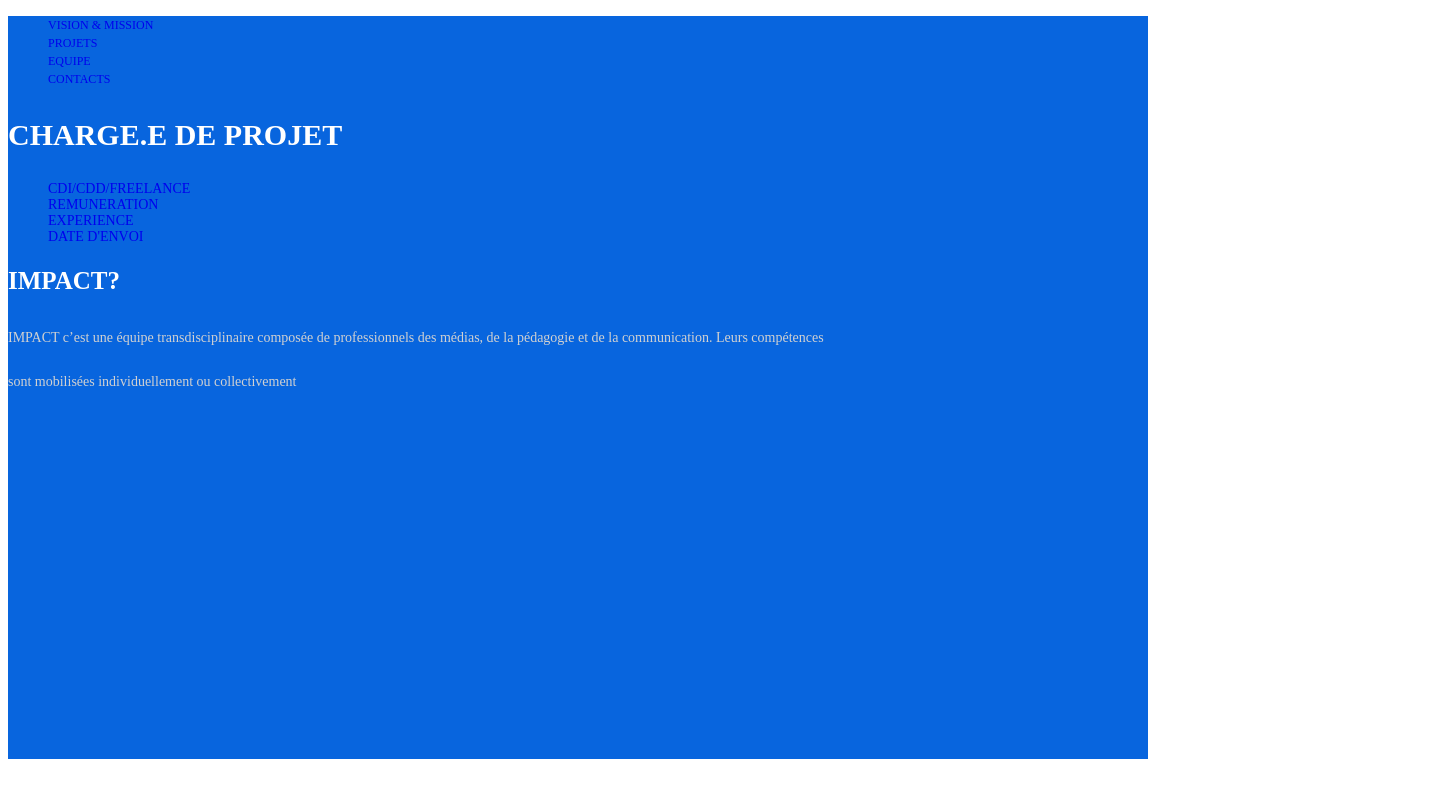
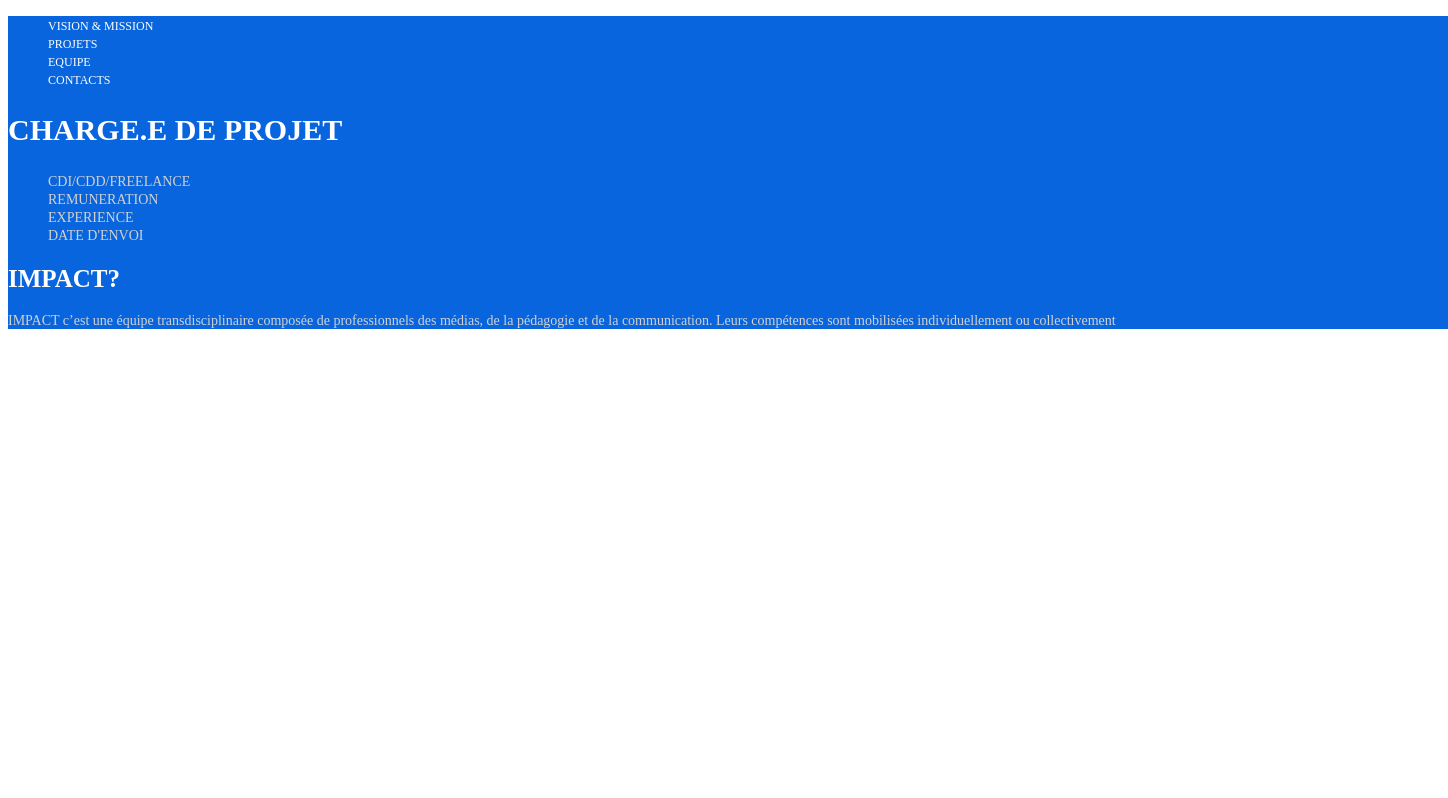
Before and after one commit to khatunakhomasuridze08/assigment15-4, a plain HTML site: page index.html in a window 1280 px wide. Shown: the whole page, 1448 px wide, since content can reach past the window. Drawn offline with Linux system fonts and the light colour scheme.

Commit message:
finish html css

```diff
--- a/index.html
+++ b/index.html
@@ -12,20 +12,20 @@
     <header>
         <nav>
             <ul>
-                <li class="font_px">
-                    <a href="#">VISION & MISSION</a>
+                <li>
+                    <a class="font_px" href="#">VISION & MISSION</a>
                 </li>
 
-                <li class="font_px">
-                    <a href="#">PROJETS</a>
+                <li>
+                    <a  class="font_px" href="#">PROJETS</a>
                 </li>
 
-                <li class="font_px">
-                    <a href="#">EQUIPE</a>
+                <li>
+                    <a class="font_px" href="#">EQUIPE</a>
                 </li>
 
-                <li class="font_px">
-                    <a href="#">CONTACTS</a>
+                <li>
+                    <a class="font_px" href="#">CONTACTS</a>
                 </li>
             </ul>
         </nav>
@@ -33,20 +33,20 @@
     <section>
         <h1 class="color_white">CHARGE.E DE PROJET</h1>
         <ul>
-            <li class="px_font">
-                <a href="#">CDI/CDD/FREELANCE</a>
+            <li>
+                <a class="px_font" href="#">CDI/CDD/FREELANCE</a>
             </li>
 
-            <li class="px_font">
-                <a href="#">REMUNERATION</a>
+            <li>
+                <a class="px_font" href="#">REMUNERATION</a>
             </li>
 
-            <li class="px_font">
-                <a href="#">EXPERIENCE</a>
+            <li>
+                <a class="px_font" href="#">EXPERIENCE</a>
             </li>
 
-            <li class="px_font">
-                <a href="#">DATE D'ENVOI</a>
+            <li>
+                <a class="px_font" href="#">DATE D'ENVOI</a>
             </li>
         </ul>
 
--- a/style.css
+++ b/style.css
@@ -1,4 +1,4 @@
-* {
+a {
     text-decoration: none;
 }
 
@@ -7,30 +7,23 @@ ul {
 }
 
 .back_color {
-    width: 1140px;
-    height: 743px;
+    width: 1440px;
     background-color: #0865DE;
 }
 
-
 .font_px {
     font-size: 12px;
-    line-height: 18px;
     color: #FFFFFF;
-
 }
 
 .color_white {
     font-size: 30px;
-    line-height: 43px;
     color: #FFFFFF;
-
 
 }
 
 .px_font {
     font-size: 14px;
-    line-height: 33,3px;
     color: #D1D1D1;
 
 
@@ -38,14 +31,11 @@ ul {
 
 .color_fff {
     font-size: 25px;
-    line-height: 30px;
     color: #FFFFFF;
 
 }
 
 .size_px {
     font-size: 14px;
-    line-height: 44px;
     color: #D1D1D1;
-    width: 830px;
 }
```
